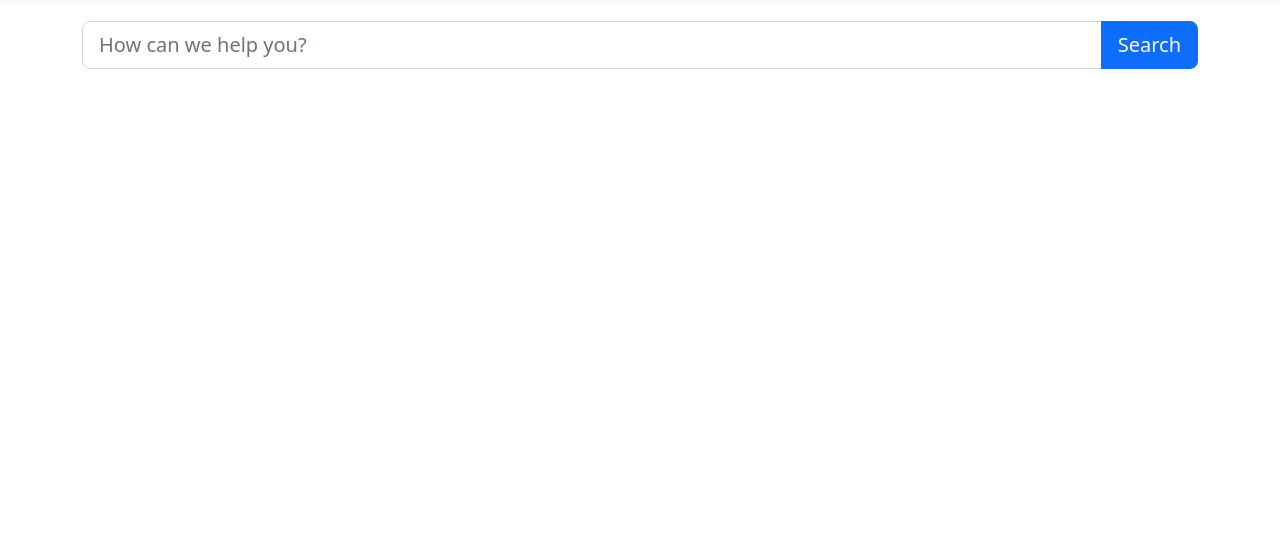
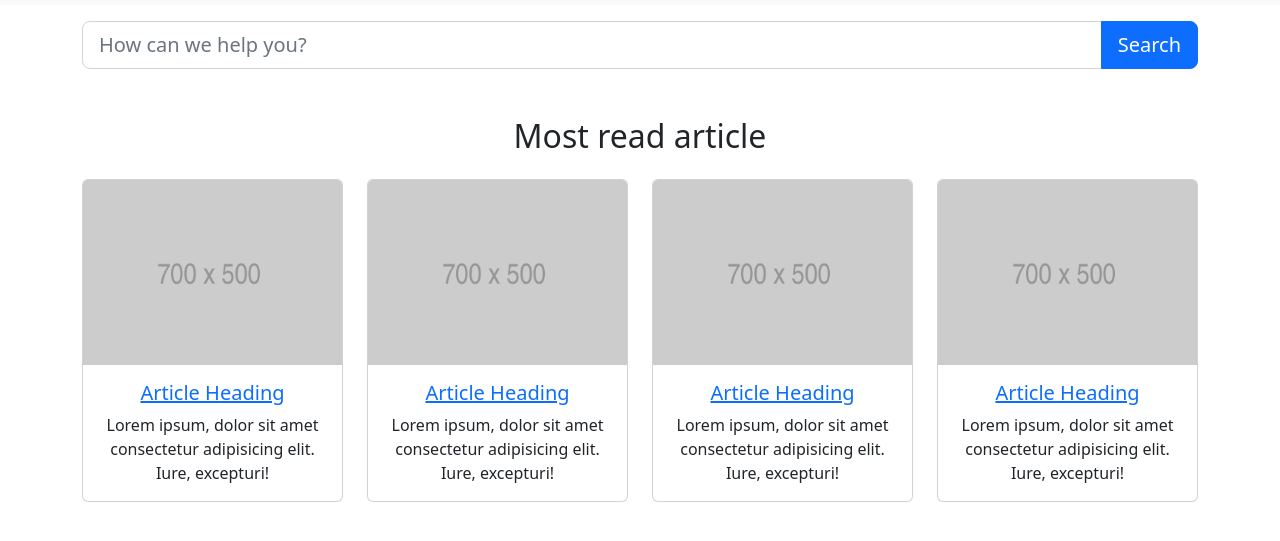
Before and after one commit to danish498/knowledge-base, a website: page index.html in a window 1280 px wide. Shown: the part 61-602 px from the top of the page. Drawn offline with nearby package versions, Linux system fonts and the light colour scheme.

Commit message:
article card

```diff
--- a/index.html
+++ b/index.html
@@ -60,6 +60,84 @@
             </button>
           </div>
         </form>
+        <h2 class="text-center mb-4">Most read article</h2>
+        <div class="row">
+          <div class="col-12 col-sm-6 col-lg-3 mb-3 mb-lg-0">
+            <div class="card">
+              <img
+                src="img/700x500.png"
+                alt="Article image"
+                class="card-img-top"
+              />
+              <div class="card-body text-center">
+                <h3 class="card-title h5">
+                  <a href="airtle.html">Article Heading</a>
+                </h3>
+                <div class="card-text">
+                  Lorem ipsum, dolor sit amet consectetur adipisicing elit.
+                  Iure, excepturi!
+                </div>
+              </div>
+            </div>
+          </div>
+
+          <div class="col-12 col-sm-6 col-lg-3 mb-3 mb-lg-0">
+            <div class="card">
+              <img
+                src="img/700x500.png"
+                alt="Article image"
+                class="card-img-top"
+              />
+              <div class="card-body text-center">
+                <h3 class="card-title h5">
+                  <a href="airtle.html">Article Heading</a>
+                </h3>
+                <div class="card-text">
+                  Lorem ipsum, dolor sit amet consectetur adipisicing elit.
+                  Iure, excepturi!
+                </div>
+              </div>
+            </div>
+          </div>
+
+          <div class="col-12 col-sm-6 col-lg-3 mb-3 mb-lg-0">
+            <div class="card">
+              <img
+                src="img/700x500.png"
+                alt="Article image"
+                class="card-img-top"
+              />
+              <div class="card-body text-center">
+                <h3 class="card-title h5">
+                  <a href="airtle.html">Article Heading</a>
+                </h3>
+                <div class="card-text">
+                  Lorem ipsum, dolor sit amet consectetur adipisicing elit.
+                  Iure, excepturi!
+                </div>
+              </div>
+            </div>
+          </div>
+
+          <div class="col-12 col-sm-6 col-lg-3 mb-3">
+            <div class="card">
+              <img
+                src="img/700x500.png"
+                alt="Article image"
+                class="card-img-top"
+              />
+              <div class="card-body text-center">
+                <h3 class="card-title h5">
+                  <a href="airtle.html">Article Heading</a>
+                </h3>
+                <div class="card-text">
+                  Lorem ipsum, dolor sit amet consectetur adipisicing elit.
+                  Iure, excepturi!
+                </div>
+              </div>
+            </div>
+          </div>
+        </div>
       </div>
     </main>
     <script src="node_modules/bootstrap/dist/js/bootstrap.bundle.js"></script>
```
